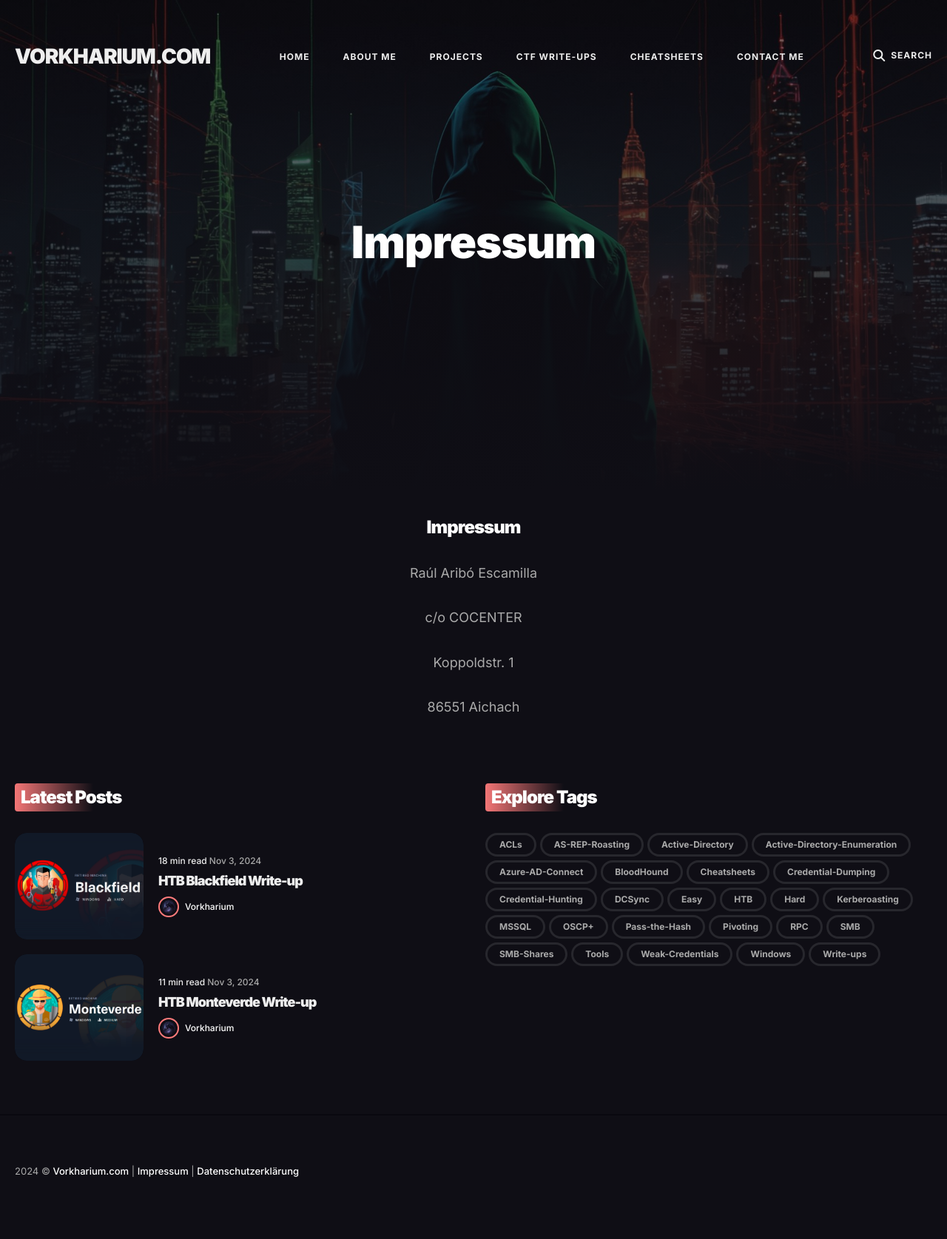
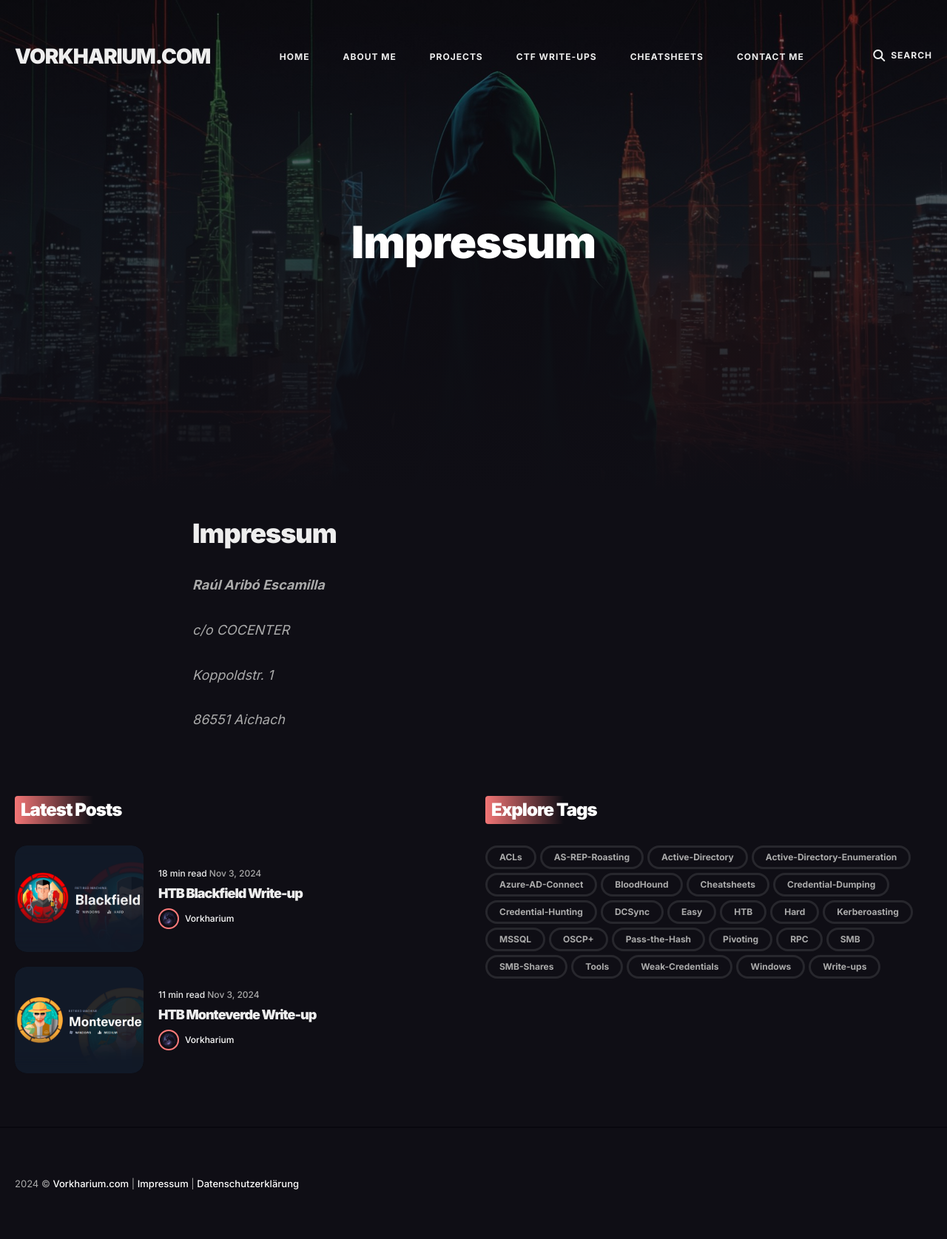
Before and after one commit to Vorkharium/vorkharium.github.io, a Jekyll site: the page built from _pages/impressum.md, in a window 1280 px wide. Shown: the whole page at 74% size. Built offline with Jekyll 4.4.1, drawn with Linux system fonts in a browser that asks for light colours.

Commit message:
Update impressum.md

```diff
--- a/_pages/impressum.md
+++ b/_pages/impressum.md
@@ -4,10 +4,20 @@ title: Impressum
 permalink: /impressum/
 image: '/images/01.jpg'
 ---
-<div style="text-align: center; margin-top: 30px;">
-  <h3 style="color: #ffffff;">Impressum</h3>
-  <p>Raúl Aribó Escamilla</p>
-  <p>c/o COCENTER</p>
-  <p>Koppoldstr. 1</p>
-  <p>86551 Aichach</p>
-</div>
+<html lang="de">
+<head>
+    <meta charset="UTF-8">
+    <meta name="viewport" content="width=device-width, initial-scale=1.0">
+    <title>Impressum</title>
+</head>
+<body>
+    <h1>Impressum</h1>
+
+    <address>
+        <p><strong>Raúl Aribó Escamilla</strong></p>
+        <p>c/o COCENTER</p>
+        <p>Koppoldstr. 1</p>
+        <p>86551 Aichach</p>
+    </address>
+</body>
+</html>
```
